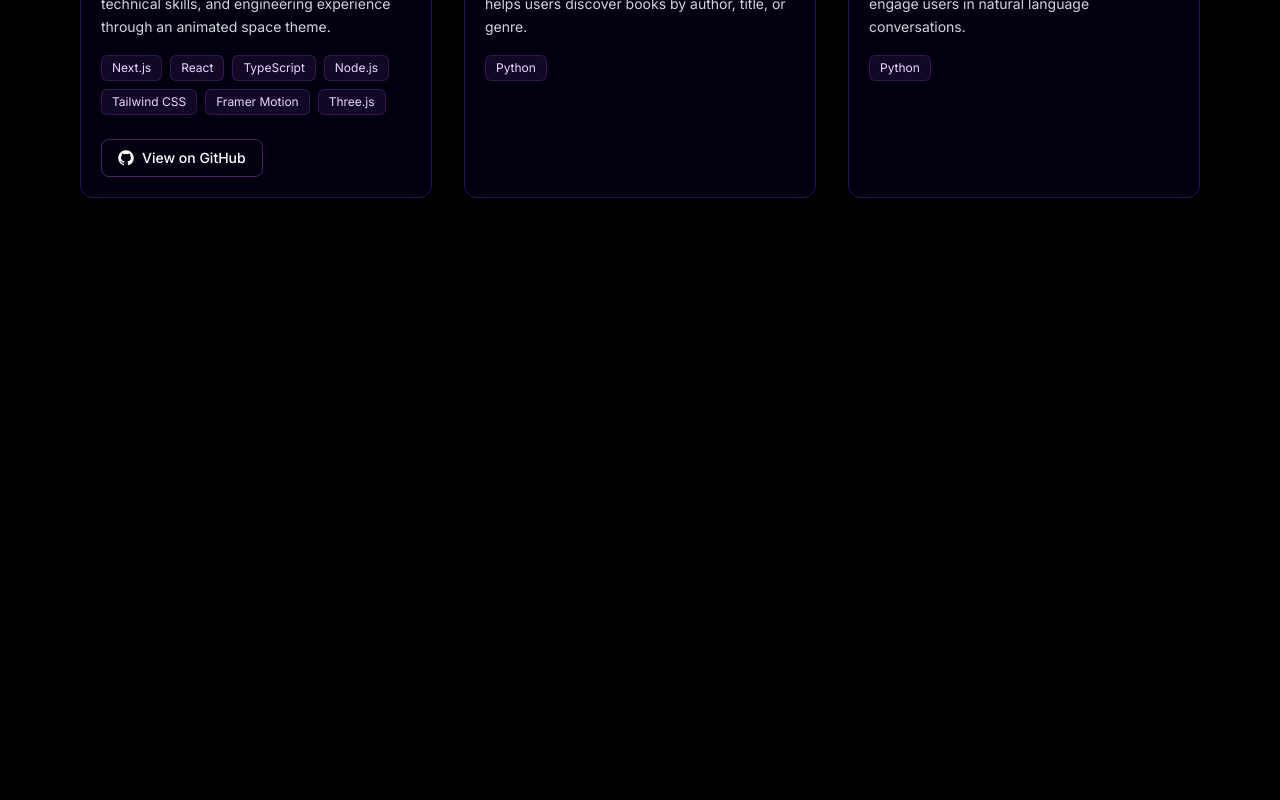
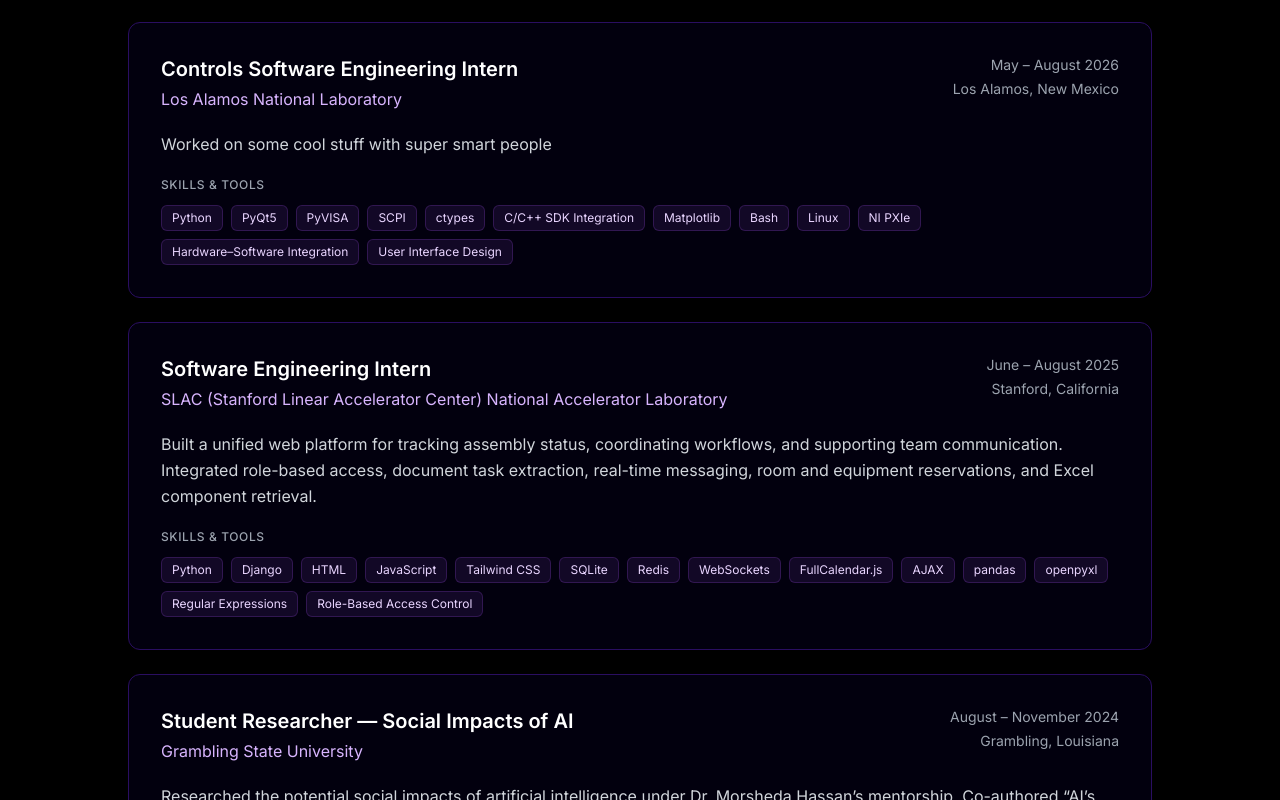
Before and after one commit to OratorMurambiwa/portfoliowebsite, a Next.js app: page / in a window 1280 px wide. Shown: the part 1800-2600 px from the top of the page. Before the commit the page ends 2062 px from the top, so only its background shows below. Built offline with nearby package versions, Linux system fonts and the light colour scheme.

Commit message:
Add Experience section

```diff
--- a/app/page.tsx
+++ b/app/page.tsx
@@ -1,19 +1,17 @@
 import Hero from "@/components/main/Hero";
 import Projects from "@/components/main/Projects";
+import Experience from "@/components/main/Experience";
 import Skills from "@/components/main/Skills";
-import Image from "next/image";
 
 export default function Home() {
   return (
-<main className="h-full w-full">
-  <div className="flex flex-col h-[850px] gap-20">
-    <Hero />
-    <Skills/>
-    <Projects/>
-
-  </div>
-
-</main>
-
-  )
+    <main className="min-h-screen w-full">
+      <div className="flex w-full flex-col">
+        <Hero />
+        <Projects />
+        <Experience />
+        <Skills />
+      </div>
+    </main>
+  );
 }
--- a/components/main/Experience.tsx
+++ b/components/main/Experience.tsx
@@ -11,11 +11,11 @@
 const experience: ExperienceEntry[] = [
   {
     organization: "Los Alamos National Laboratory",
-    role: "Control Software Engineering Intern",
+    role: "Controls Software Engineering Intern",
     dates: "May – August 2026",
     location: "Los Alamos, New Mexico",
     description:
-      "Worked with researchers and engineers to build a unified control application for a beam position monitor calibration station. Connected RF instruments and precision motion stages through a Python interface with automated measurements, real-time plots, and Excel logging.",
+      "Worked on some cool stuff with super smart people",
     tags: [
       "Python",
       "PyQt5",
@@ -32,28 +32,12 @@
     ],
   },
   {
-    organization: "Grambling State University",
-    role: "LS-LAMP Research Assistant",
-    dates: "October 2025 – Present",
-    location: "Grambling, Louisiana",
-    description:
-      "Support laboratory research by maintaining mouse liver cell cultures and preparing samples for storage. Perform media exchanges, cell splitting, centrifugation, and cryopreservation using standardized sterile handling and biosafety procedures.",
-    tags: [
-      "Cell Culture",
-      "Aseptic Technique",
-      "DMEM-FBS Media",
-      "Centrifugation",
-      "DMSO Cryopreservation",
-      "Biosafety",
-    ],
-  },
-  {
-    organization: "SLAC — Stanford Linear Accelerator Center",
+    organization: "SLAC (Stanford Linear Accelerator Center) National Accelerator Laboratory",
     role: "Software Engineering Intern",
     dates: "June – August 2025",
     location: "Stanford, California",
     description:
-      "Built a unified web platform for tracking LCLS cleanroom assembly status, coordinating workflows, and supporting team communication. Integrated role-based access, document task extraction, real-time messaging, room and equipment reservations, and Excel component retrieval.",
+      "Built a unified web platform for tracking assembly status, coordinating workflows, and supporting team communication. Integrated role-based access, document task extraction, real-time messaging, room and equipment reservations, and Excel component retrieval.",
     tags: [
       "Python",
       "Django",
@@ -73,8 +57,8 @@
   },
   {
     organization: "Grambling State University",
-    role: "Researcher — Social Impacts of AI",
-    dates: "September – October 2024",
+    role: "Student Researcher — Social Impacts of AI",
+    dates: "August – November 2024",
     location: "Grambling, Louisiana",
     description:
       "Researched the potential social impacts of artificial intelligence under Dr. Morsheda Hassan’s mentorship. Co-authored “AI’s Ripple Effects: The Potential Social Impacts of Artificial Intelligence” and presented the research at the International Academy of Business and Public Administration Disciplines conference in Las Vegas.",
@@ -112,7 +96,7 @@
     dates: "June 2026 – Present",
     description:
       "Helping develop ClearVote, a project aimed at helping college students recognize political misinformation, AI-generated content, and deepfakes while encouraging informed digital engagement. Currently planning a Chrome extension and backend to support the project.",
-    tagsLabel: "Planned technologies",
+    tagsLabel: "Technologies",
     tags: [
       "JavaScript",
       "Chrome Extension APIs",
@@ -123,7 +107,7 @@
     ],
   },
   {
-    organization: "Break Through Tech AI",
+    organization: "Break Through Tech",
     role: "AI Fellow",
     dates: "March 2026 – Present",
     description:
@@ -137,6 +121,22 @@
       "Fraud Detection",
       "AUPRC",
       "F1-Score",
+    ],
+  },
+  {
+    organization: "Grambling State University",
+    role: "LS-LAMP Research Assistant",
+    dates: "October 2025 – Present",
+    location: "Grambling, Louisiana",
+    description:
+      "Support laboratory research by maintaining mouse liver cell cultures and preparing samples for storage. Perform media exchanges, cell splitting, centrifugation, and cryopreservation using standardized sterile handling and biosafety procedures.",
+    tags: [
+      "Cell Culture",
+      "Aseptic Technique",
+      "DMEM-FBS Media",
+      "Centrifugation",
+      "DMSO Cryopreservation",
+      "Biosafety",
     ],
   },
   {
@@ -192,6 +192,7 @@
 
         <div className="shrink-0 text-sm text-gray-400 sm:text-right">
           <p>{entry.dates}</p>
+
           {entry.location && (
             <p className="mt-1">{entry.location}</p>
           )}
```
